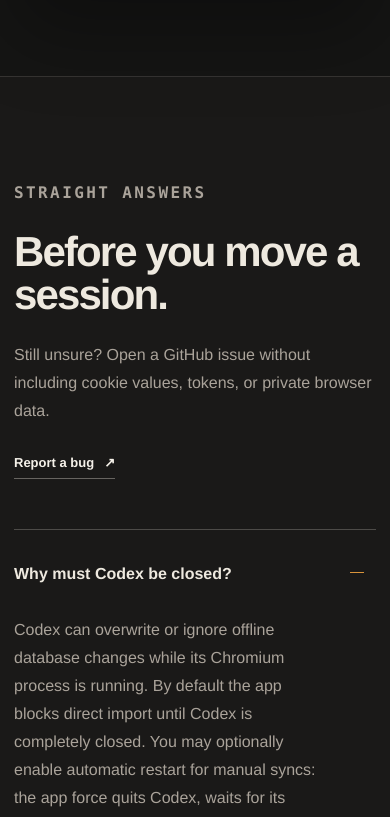
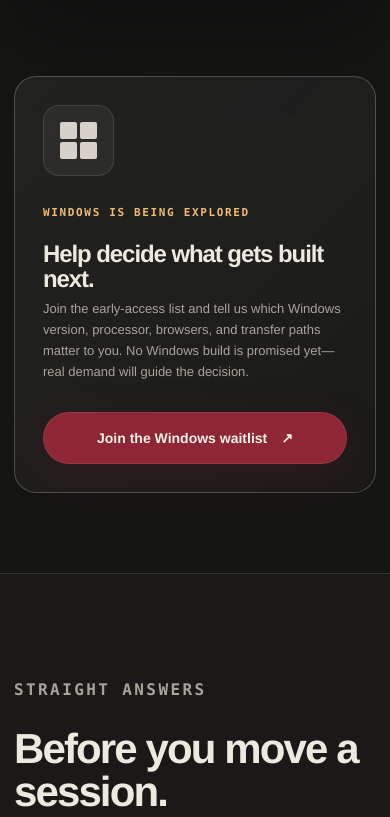
Before and after one commit to apoorvdarshan/browser-cookie-bridge, a browser extension: page web/index.html in a window 390 px wide. Shown: the part 9187-10004 px from the top of the page. Drawn offline with Linux system fonts and the light colour scheme.

Commit message:
feat: add Windows waitlist

```diff
--- a/web/index.html
+++ b/web/index.html
@@ -93,6 +93,7 @@
         <a href="#how-it-works">How it works</a>
         <a href="#safety">Safety</a>
         <a href="#install">Install</a>
+        <a href="#windows">Windows</a>
         <a class="nav-github" href="https://github.com/apoorvdarshan/browser-cookie-bridge" target="_blank" rel="noreferrer">
           <svg viewBox="0 0 24 24" aria-hidden="true"><path d="M12 .7a11.6 11.6 0 0 0-3.7 22.6c.6.1.8-.3.8-.6v-2.3c-3.4.7-4.1-1.4-4.1-1.4-.5-1.4-1.3-1.7-1.3-1.7-1.1-.8.1-.8.1-.8 1.2.1 1.8 1.2 1.8 1.2 1.1 1.8 2.8 1.3 3.5 1 .1-.8.4-1.3.8-1.6-2.7-.3-5.5-1.3-5.5-5.9 0-1.3.5-2.4 1.2-3.2-.1-.3-.5-1.6.1-3.2 0 0 1-.3 3.3 1.2a11.3 11.3 0 0 1 6 0c2.3-1.5 3.3-1.2 3.3-1.2.6 1.6.2 2.9.1 3.2.8.9 1.2 1.9 1.2 3.2 0 4.6-2.8 5.6-5.5 5.9.4.4.8 1.1.8 2.2v3.3c0 .3.2.7.8.6A11.6 11.6 0 0 0 12 .7Z" /></svg>
           GitHub
@@ -355,6 +356,20 @@
       </div>
     </section>
 
+    <section class="windows-waitlist" id="windows">
+      <div class="shell windows-waitlist-inner" data-reveal>
+        <div class="windows-mark" aria-hidden="true">
+          <span></span><span></span><span></span><span></span>
+        </div>
+        <div class="windows-waitlist-copy">
+          <p class="kicker">Windows is being explored</p>
+          <h2>Help decide what gets built next.</h2>
+          <p>Join the early-access list and tell us which Windows version, processor, browsers, and transfer paths matter to you. No Windows build is promised yet—real demand will guide the decision.</p>
+        </div>
+        <a class="button button-primary" href="https://tally.so/r/J9j0D4" target="_blank" rel="noreferrer">Join the Windows waitlist <span aria-hidden="true">↗</span></a>
+      </div>
+    </section>
+
     <section class="section faq-section" id="faq">
       <div class="shell faq-grid">
         <div class="faq-heading" data-reveal>
@@ -401,7 +416,7 @@
         <span>MIT licensed · © <span data-year>2026</span> Apoorv Darshan</span>
       </div>
       <div class="footer-column"><strong>Project</strong><a href="https://github.com/apoorvdarshan/browser-cookie-bridge/releases/latest">Download DMG</a><a href="https://github.com/apoorvdarshan/browser-cookie-bridge">GitHub</a><a href="https://www.npmjs.com/package/browser-cookie-bridge">npm</a><a href="https://github.com/apoorvdarshan/browser-cookie-bridge#readme">Documentation</a><a href="https://github.com/apoorvdarshan/browser-cookie-bridge/blob/main/CONTRIBUTING.md">Contributing</a><a href="https://github.com/apoorvdarshan/browser-cookie-bridge/blob/main/SECURITY.md">Security</a><a href="sitemap.xml">Sitemap</a></div>
-      <div class="footer-column"><strong>Support</strong><a href="https://github.com/apoorvdarshan/browser-cookie-bridge/issues/new?template=bug_report.yml">Report a bug</a><a href="https://ko-fi.com/apoorvdarshan">Ko-fi</a><a href="https://x.com/apoorvdarshan">Follow on X</a><a href="https://www.producthunt.com/products/browser-cookie-bridge">Product Hunt</a></div>
+      <div class="footer-column"><strong>Support</strong><a href="https://tally.so/r/J9j0D4">Windows waitlist</a><a href="https://github.com/apoorvdarshan/browser-cookie-bridge/issues/new?template=bug_report.yml">Report a bug</a><a href="https://ko-fi.com/apoorvdarshan">Ko-fi</a><a href="https://x.com/apoorvdarshan">Follow on X</a><a href="https://www.producthunt.com/products/browser-cookie-bridge">Product Hunt</a></div>
       <div class="footer-column"><strong>Legal</strong><a href="privacy.html">Privacy</a><a href="terms.html">Terms</a><a href="https://github.com/apoorvdarshan/browser-cookie-bridge/blob/main/LICENSE">MIT License</a></div>
     </div>
     <div class="shell footer-note">Not affiliated with Brave, Google, Microsoft, The Browser Company, Vivaldi, Opera, Perplexity, or OpenAI. Their names and marks belong to their respective owners.</div>
--- a/web/styles.css
+++ b/web/styles.css
@@ -1395,6 +1395,55 @@
   color: var(--green);
 }
 
+.windows-waitlist {
+  padding: 0 0 110px;
+  background: var(--graphite);
+}
+
+.windows-waitlist-inner {
+  display: grid;
+  grid-template-columns: auto minmax(0, 1fr) auto;
+  gap: 30px;
+  align-items: center;
+  padding: 34px 38px;
+  background: linear-gradient(135deg, rgba(238, 233, 223, 0.065), rgba(238, 233, 223, 0.025));
+  border: 1px solid var(--line-strong);
+  border-radius: var(--radius-md);
+}
+
+.windows-mark {
+  display: grid;
+  grid-template-columns: repeat(2, 17px);
+  grid-template-rows: repeat(2, 17px);
+  gap: 3px;
+  padding: 16px;
+  background: rgba(238, 233, 223, 0.055);
+  border: 1px solid var(--line);
+  border-radius: 16px;
+}
+
+.windows-mark span {
+  background: var(--bone);
+  border-radius: 2px;
+  opacity: 0.88;
+}
+
+.windows-waitlist-copy h2 {
+  margin: 2px 0 8px;
+  font-size: clamp(24px, 3vw, 38px);
+}
+
+.windows-waitlist-copy > p:last-child {
+  max-width: 690px;
+  margin: 0;
+  color: var(--muted);
+  font-size: 13px;
+}
+
+.windows-waitlist .button {
+  white-space: nowrap;
+}
+
 .faq-section {
   background: #1a1918;
   border-top: 1px solid var(--line);
@@ -1965,6 +2014,15 @@
     position: static;
   }
 
+  .windows-waitlist-inner {
+    grid-template-columns: auto 1fr;
+  }
+
+  .windows-waitlist .button {
+    grid-column: 2;
+    justify-self: start;
+  }
+
   .footer-grid {
     grid-template-columns: 1.5fr 1fr 1fr;
   }
@@ -2185,6 +2243,24 @@
     grid-template-columns: 1fr;
   }
 
+  .windows-waitlist {
+    padding-bottom: 80px;
+  }
+
+  .windows-waitlist-inner {
+    grid-template-columns: 1fr;
+    padding: 28px;
+  }
+
+  .windows-mark {
+    width: fit-content;
+  }
+
+  .windows-waitlist .button {
+    grid-column: auto;
+    width: 100%;
+  }
+
   .terminal pre {
     font-size: 10px;
     white-space: pre;
```
Also changed, not shown: web/privacy.html (+5 -3 lines), web/terms.html (+3 -2 lines), README.md.
